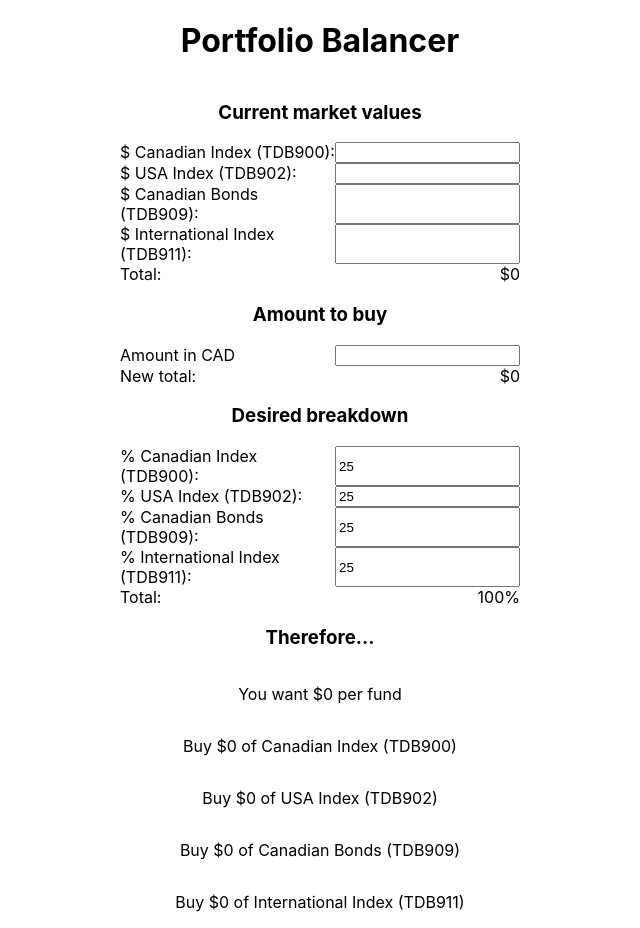
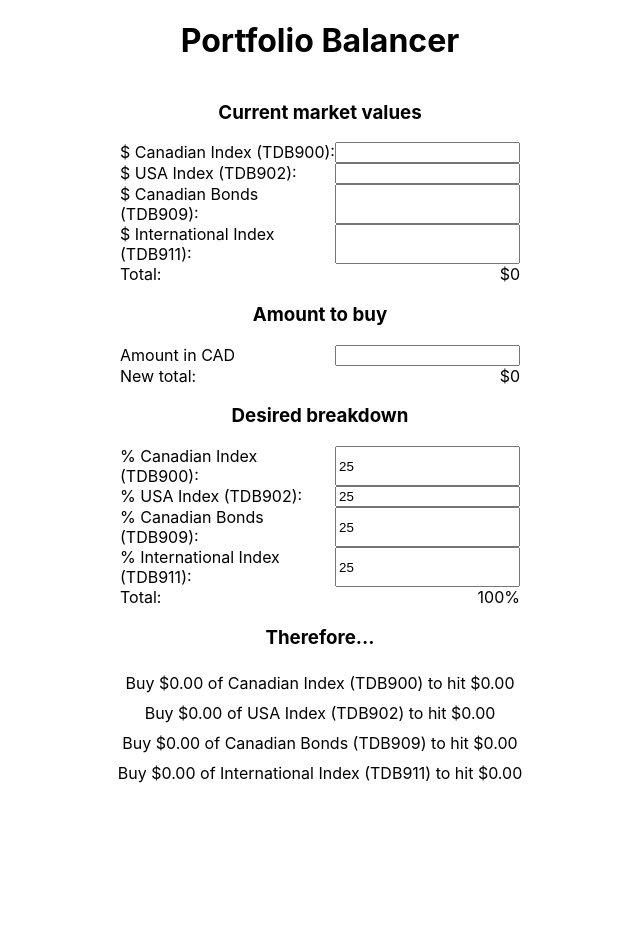
Before and after one commit to thomaschriskelly/react-balanced-portfolio, a React (Create React App) app: page / in a window 1280 px wide. Shown: the whole page, without its empty margins (320-960 px from the left). After the commit the page ends 800 px from the top, so only its background shows below. Built offline with nearby package versions, Linux system fonts and the light colour scheme.

Commit message:
desired breakdown affects buys

```diff
--- a/src/App.tsx
+++ b/src/App.tsx
@@ -3,35 +3,34 @@ import React, { useState } from 'react';
 interface Fund {
   name: string;
   code: string;
-  amount: string;
-  percent: string;
+  currentAmount: string;
+  targetPercent: string;
 }
 
 function App() {
   const [funds, setFunds] = useState<Fund[]>([
-    { name: 'Canadian Index', code: 'TDB900', amount: '', percent: '25' },
-    { name: 'USA Index', code: 'TDB902', amount: '', percent: '25' },
-    { name: 'Canadian Bonds', code: 'TDB909', amount: '', percent: '25' },
-    { name: 'International Index', code: 'TDB911', amount: '', percent: '25' },
+    { name: 'Canadian Index', code: 'TDB900', currentAmount: '', targetPercent: '25' },
+    { name: 'USA Index', code: 'TDB902', currentAmount: '', targetPercent: '25' },
+    { name: 'Canadian Bonds', code: 'TDB909', currentAmount: '', targetPercent: '25' },
+    { name: 'International Index', code: 'TDB911', currentAmount: '', targetPercent: '25' },
   ]);
   const [amountToPurchase, setAmountToPurchase] = useState('');
 
   const currentTotal = funds.reduce(
-    (previous, current) => previous + parseFloat(current.amount) || 0,
+    (previous, current) => previous + parseFloat(current.currentAmount) || 0,
     0,
   );
   const totalPercent = funds.reduce(
-    (previous, current) => previous + parseInt(current.percent) || 0,
+    (previous, current) => previous + parseInt(current.targetPercent) || 0,
     0,
   );
+  const validTotalPercent = totalPercent === 100;
+
   const amountToPurchaseNum = parseFloat(amountToPurchase) || 0;
   const newTotal = currentTotal + amountToPurchaseNum;
-  const desiredPer = Math.floor(newTotal / funds.length);
-
-  const validTotalPercent = totalPercent === 100;
 
   return (
-    <div className="App" style={{ display: 'flex', flexDirection: 'column', alignItems: 'center' }}>
+    <div style={{ display: 'flex', flexDirection: 'column', alignItems: 'center' }}>
       <h1>Portfolio Balancer</h1>
 
       <h3>Current market values</h3>
@@ -42,10 +41,10 @@ function App() {
           </label>
           <input
             type="text"
-            value={fund.amount}
+            value={fund.currentAmount}
             onChange={(e) => {
               const newFunds = [...funds];
-              newFunds[index].amount = e.target.value;
+              newFunds[index].currentAmount = e.target.value;
               setFunds(newFunds);
             }}
           />
@@ -78,10 +77,10 @@ function App() {
           </label>
           <input
             type="text"
-            value={fund.percent}
+            value={fund.targetPercent}
             onChange={(e) => {
               const newFunds = [...funds];
-              newFunds[index].percent = e.target.value;
+              newFunds[index].targetPercent = e.target.value;
               setFunds(newFunds);
             }}
           />
@@ -95,13 +94,26 @@ function App() {
       {validTotalPercent ? (
         <>
           <h3>Therefore...</h3>
-          <p>You want ${desiredPer.toLocaleString()} per fund</p>
-          {funds.map((fund) => (
-            <p>
-              Buy ${Math.floor(desiredPer - parseFloat(fund.amount) || 0).toLocaleString()} of{' '}
-              {fund.name} ({fund.code})
-            </p>
-          ))}
+          {funds.map((fund) => {
+            const { currentAmount, targetPercent } = fund;
+            const currentAmountFloat = parseFloat(currentAmount) || 0;
+            const percentMultiplier = parseInt(targetPercent) / 100;
+            const target = percentMultiplier * newTotal;
+            return (
+              <p>
+                Buy $
+                {(target - currentAmountFloat).toLocaleString(undefined, {
+                  minimumFractionDigits: 2,
+                  maximumFractionDigits: 2,
+                })}{' '}
+                of {fund.name} ({fund.code}) to hit $
+                {target.toLocaleString(undefined, {
+                  minimumFractionDigits: 2,
+                  maximumFractionDigits: 2,
+                })}
+              </p>
+            );
+          })}
         </>
       ) : null}
     </div>
--- a/src/index.css
+++ b/src/index.css
@@ -1,13 +1,15 @@
 body {
   margin: 0;
-  font-family: -apple-system, BlinkMacSystemFont, 'Segoe UI', 'Roboto', 'Oxygen',
-    'Ubuntu', 'Cantarell', 'Fira Sans', 'Droid Sans', 'Helvetica Neue',
-    sans-serif;
+  font-family: -apple-system, BlinkMacSystemFont, 'Segoe UI', 'Roboto', 'Oxygen', 'Ubuntu',
+    'Cantarell', 'Fira Sans', 'Droid Sans', 'Helvetica Neue', sans-serif;
   -webkit-font-smoothing: antialiased;
   -moz-osx-font-smoothing: grayscale;
 }
 
 code {
-  font-family: source-code-pro, Menlo, Monaco, Consolas, 'Courier New',
-    monospace;
+  font-family: source-code-pro, Menlo, Monaco, Consolas, 'Courier New', monospace;
 }
+
+p {
+  margin: 5px;
+}
--- a/src/index.tsx
+++ b/src/index.tsx
@@ -8,7 +8,7 @@ ReactDOM.render(
   <React.StrictMode>
     <App />
   </React.StrictMode>,
-  document.getElementById('root')
+  document.getElementById('root'),
 );
 
 // If you want to start measuring performance in your app, pass a function
```
